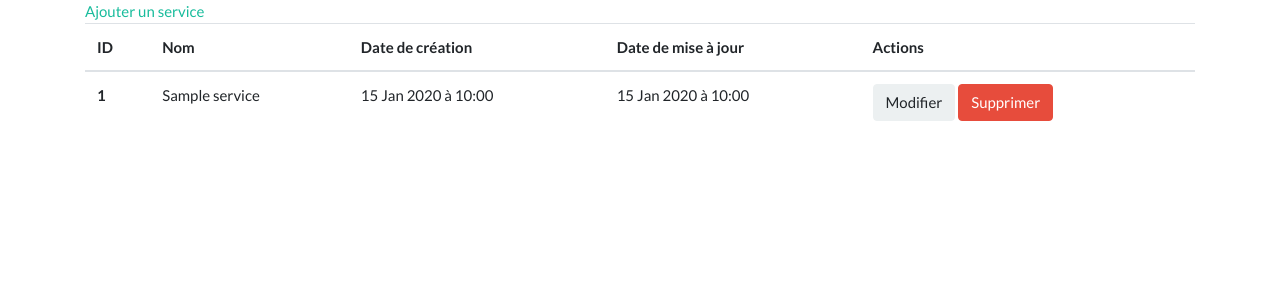
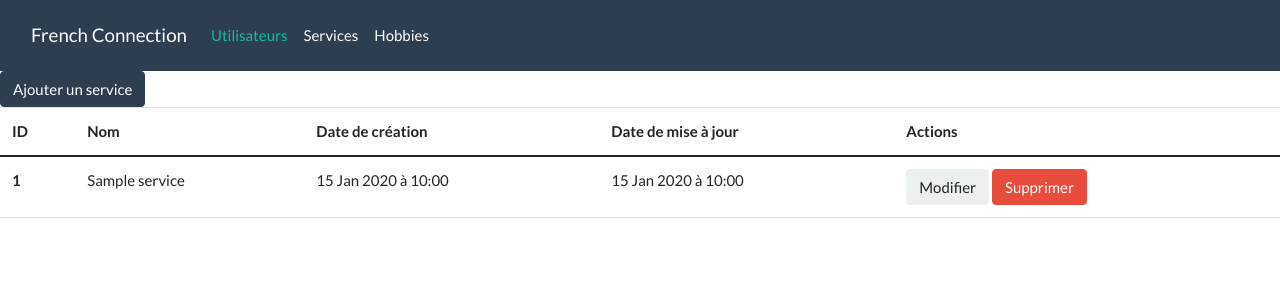
Before and after one commit to laurentlaubie/Fench_Connexion_Back, a Symfony app: template french_connection/templates/admin/service/browse.html.twig in a window 1280 px wide. Shown: the top 300 px of the page. Run offline with Twig, Linux system fonts and the light colour scheme; the template is opened without the code that fills it: most values are stand-ins (such as "Sample title", 1, 10 or a date in 2020); some libraries are stand-ins or nearby versions.

Commit message:
feat: add nav bar

```diff
--- a/french_connection/templates/admin/base.html.twig
+++ b/french_connection/templates/admin/base.html.twig
@@ -9,8 +9,9 @@
 		{# Run `composer require symfony/webpack-encore-bundle`
 		           and uncomment the following Encore helpers to start using Symfony UX #}
 		{% block stylesheets %}
-			<link
-			rel="stylesheet" href="https://bootswatch.com/4/flatly/bootstrap.min.css">
+			<link href="https://cdn.jsdelivr.net/npm/bootstrap@5.0.0/dist/css/bootstrap.min.css" rel="stylesheet" integrity="sha384-wEmeIV1mKuiNpC+IOBjI7aAzPcEZeedi5yW5f2yOq55WWLwNGmvvx4Um1vskeMj0" crossorigin="anonymous">
+			<link rel="stylesheet" href="https://bootswatch.com/4/flatly/bootstrap.min.css">
+
 		{#{{ encore_entry_link_tags('app') }}#}
 		{% endblock %}
 
@@ -19,7 +20,29 @@
 		{% endblock %}
 	</head>
 	<body>
-		<div class="container">
+		<nav class="navbar navbar-expand-lg navbar-dark bg-primary">
+			<div class="container-fluid">
+				<a class="navbar-brand" href="#">French Connection</a>
+				<button class="navbar-toggler" type="button" data-bs-toggle="collapse" data-bs-target="#navbarColor01" aria-controls="navbarColor01" aria-expanded="false" aria-label="Toggle navigation">
+				<span class="navbar-toggler-icon"></span>
+				</button>
+
+				<div class="collapse navbar-collapse" id="navbarColor01">
+				<ul class="navbar-nav me-auto">
+					<li class="nav-item">
+						<a class="nav-link active" href="#">Utilisateurs</a>
+					</li>
+					<li class="nav-item">
+						<a class="nav-link" href="{{ path('admin_service_browse') }}">Services</a>
+					</li>
+					<li class="nav-item">
+						<a class="nav-link" href="#">Hobbies</a>
+					</li>
+				</ul>
+				</div>
+			</div>
+		</nav>
+
 		<div class="row">
 			{% for type, messagesByType in app.flashes %}
 				{% for message in messagesByType %}
--- a/french_connection/templates/admin/service/browse.html.twig
+++ b/french_connection/templates/admin/service/browse.html.twig
@@ -5,7 +5,7 @@
 
 {% block body %}
 
-	<a href="{{ path('admin_service_add') }}">Ajouter un service</a>
+	<a href="{{ path('admin_service_add') }}" class="btn btn-primary">Ajouter un service</a>
 	<table class="table table-hover">
 		<thead>
 			<tr>
```
Lines whose indentation alone changed are shown as unchanged.
